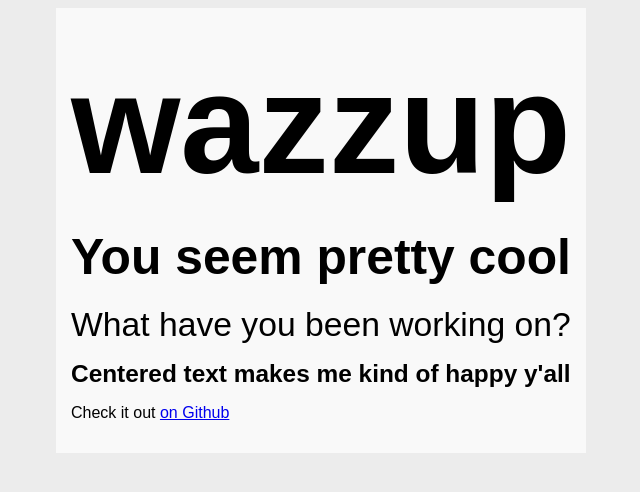
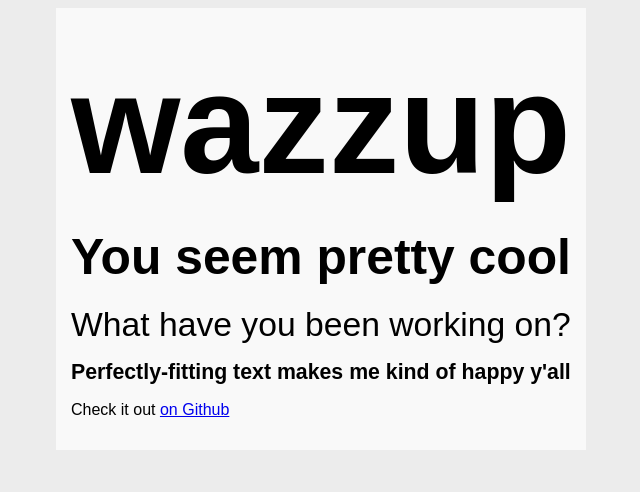
Before and after one commit to TehShrike/text-fit-component, a website: page index.html in a window 1280 px wide. Shown: the whole page, without its empty margins (319-959 px from the left). Drawn offline with Linux system fonts and the light colour scheme.

Commit message:
It's not centered, it's perfectly-fitting

```diff
--- a/demo/test-build.js
+++ b/demo/test-build.js
@@ -390,7 +390,7 @@ function create_main_fragment(state, component) {
 		target: p_1,
 		_root: component._root,
 		data: {
-			text: "Centered text makes me kind of happy y'all"
+			text: "Perfectly-fitting text makes me kind of happy y'all"
 		}
 	});
 
```
Also changed, not shown: demo/TestMain.html (+1 -1 lines).
